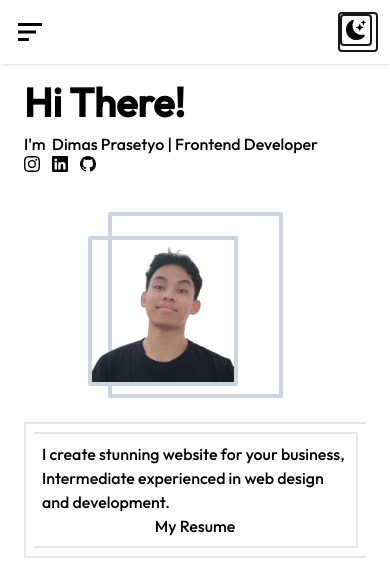
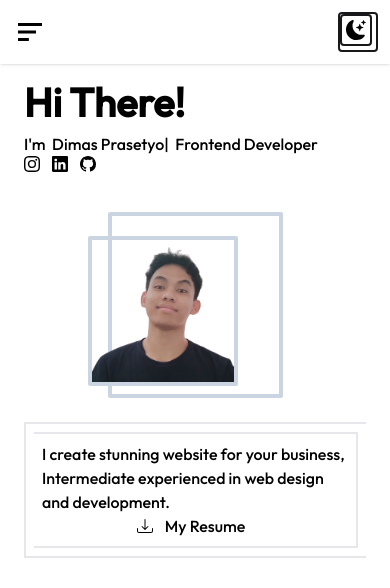
Before and after one commit to DSQL-MONGKEY/Dportfolio-v1, a React (Vite) app: page / in a window 390 px wide. Shown: the top 588 px of the page. Built offline with nearby package versions, Linux system fonts and the light colour scheme.

Commit message:
feat<Hero>: add reveal component

```diff
--- a/src/container/Hero.tsx
+++ b/src/container/Hero.tsx
@@ -1,26 +1,10 @@
-// eslint-disable-next-line @typescript-eslint/ban-ts-comment
-// @ts-ignore
-import Typed from "typed.js"
-import { useRef, useEffect } from "react"
-
+import { BsDownload } from "react-icons/bs"
 import { styles } from "@constants/styles"
 import { dimas, myCv } from "@assets/index"
 import { socialMedia } from "@constants/constants"
+import Reveal from "@components/Reveal"
 
 const Hero = () => {
-  const elRef = useRef(null)
-
-  useEffect(() => {
-    const typed = new Typed(elRef.current, {
-      strings: ['Frontend Developer'],
-      showCursor: false,
-      typeSpeed: 100,
-      fadeOut: true,
-    })
-    return () => {
-      typed.destroy()
-    }
-  },[])
 
   return (
     <section id="home" className={`${styles.padding} min-h-screen w-full`}>
@@ -30,9 +14,16 @@ const Hero = () => {
           <h1 className={`${styles.heroHeadText} dark:text-white`}>
             Hi There!
           </h1>
-          <h2 className={`${styles.heroSubText} font-black dark:text-white`}>
-            <span>I'm</span>&nbsp;
-            Dimas Prasetyo | <span ref={elRef} />
+          <h2 className={`${styles.heroSubText} flex font-black dark:text-white`}>
+            <Reveal>
+              <>
+                <span>I'm</span>&nbsp;
+                <span> Dimas Prasetyo</span>
+              </>
+            </Reveal> | &nbsp;
+            <Reveal>
+              <span>Frontend Developer</span>
+            </Reveal>
           </h2>
           <div className="flex gap-3 dark:text-white">
             {socialMedia.map(item => (
@@ -53,8 +44,13 @@ const Hero = () => {
           <p className=" dark:text-white">
             I create stunning website for your business, Intermediate experienced in web design and development.
           </p>
-          <button className="dark:text-white hover:bg-slate-200 hover:dark:text-black duration-100">
-            <a href={myCv} target="_blank" rel="noopener noreferrer">
+          <button className="dark:text-white hover:bg-slate-200 hover:dark:text-black duration-100 hover:scale-105 -translate-x-1 sm:-translate-x-3">
+            <a href={myCv} target="_blank" rel="noopener noreferrer"
+            className="flex justify-center items-center gap-3"
+            >
+              <span className="dark:text-white">
+                <BsDownload/>
+              </span>
               My Resume
             </a>
           </button>
```
